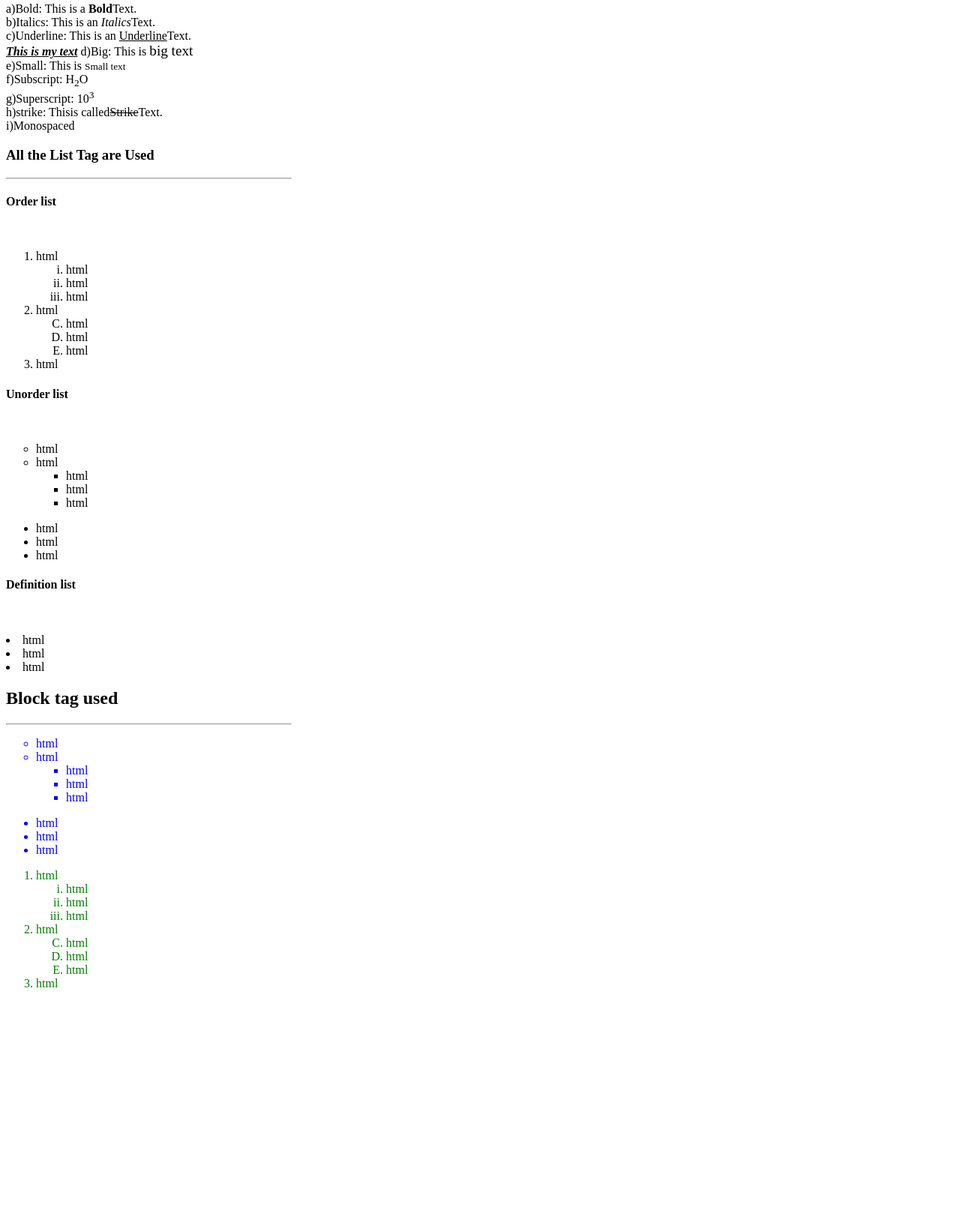
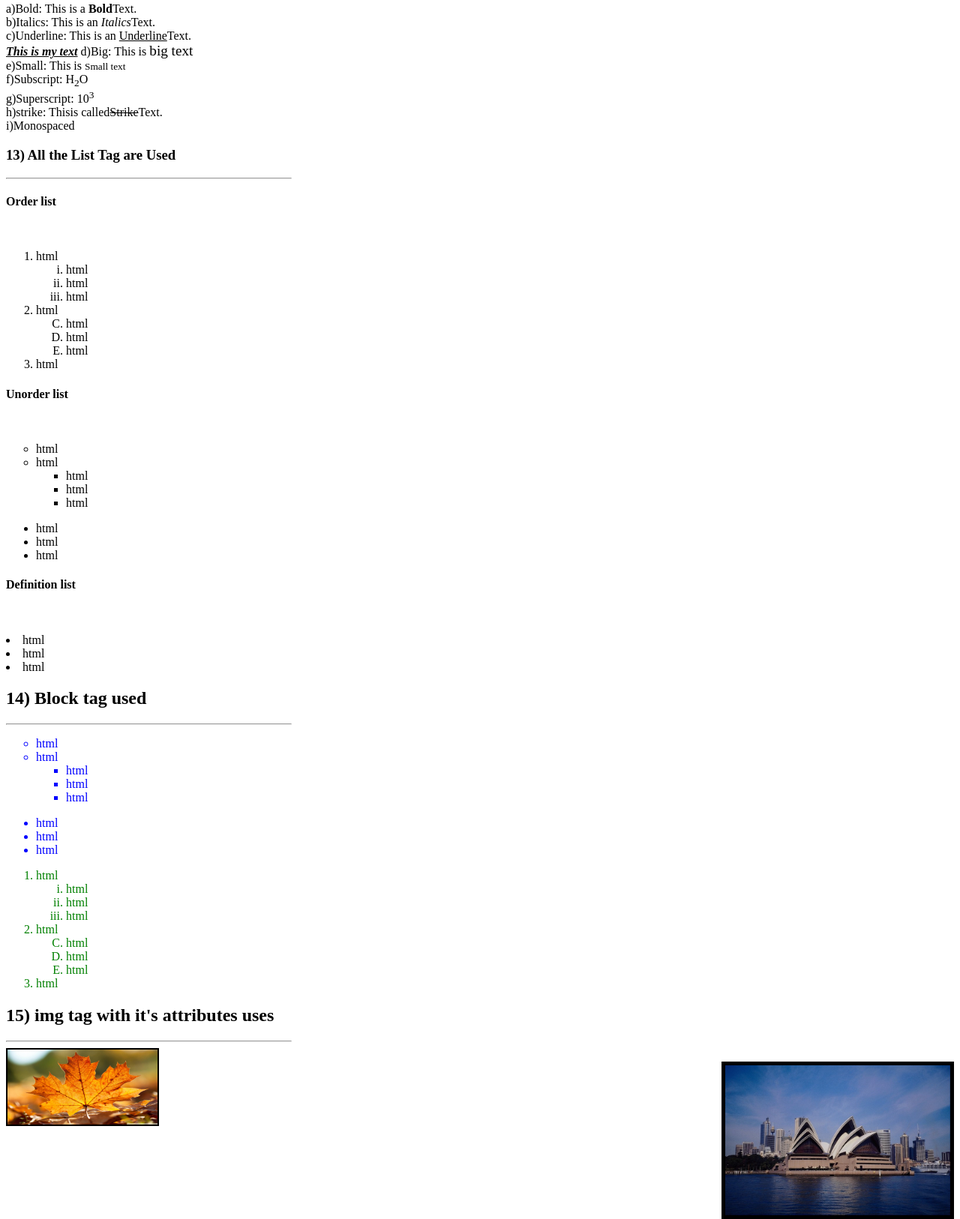
Before and after one commit to rabikrayadav/html, a plain HTML site: page index.html in a window 1280 px wide. Shown: the part 4394-6020 px from the top of the page at 75% size. Before the commit the page ends 5731 px from the top, so only its background shows below. Drawn offline with Linux system fonts and the light colour scheme.

Commit message:
18th commit, img tag with attributes

```diff
--- a/index.html
+++ b/index.html
@@ -1,5 +1,12 @@
 <html>
-<head><title>First Step</title></head>
+<head><title>First Step</title>
+<!-- Meta tags used it's attributes-->
+<meta name="keywords" content="html, meta tags, meta data" />
+<meta name= "description" content = "Learning about meta tags." />
+<meta name="revised" content="Rabi Kr Yadav" />
+<meta name="author" content="Rabi Kr Yadav">
+
+</head>
 <body>
 <center><h1>Welcome To Learning Html from bigning</h1></center>
 <p>1) There are 6 types of Heading Tag in Html they all are below</p>
@@ -168,7 +175,7 @@ g)Superscript: 10<sup>3</sup><br />
 h)strike: Thisis called<strike>Strike</strike>Text.<br />
 i)Monospaced
 
-<h3> All the List Tag are Used</h2><hr width="30%" align="left">
+<h3>13) All the List Tag are Used</h2><hr width="30%" align="left">
 
 <h4>Order list</h4><br />
 
@@ -213,7 +220,7 @@ i)Monospaced
 <li>html</li>
 </dl>
 
-<h2>Block tag used</h2><hr width="30%" align="left">
+<h2>14) Block tag used</h2><hr width="30%" align="left">
 <div style="color:blue" float="left">
 <ul type="circle">
 <li>html</li>
@@ -243,7 +250,10 @@ i)Monospaced
 <li>html</li>
 </ol>
 </div>
+<h2>15) img tag with it's attributes uses</h2><hr width="30%" align="left">
 
+<img src="images/logo.jpg" alt="Logo" border="2" align="left" height="100px" width="200px" /> <br />
+<img src="images/banner.jpg" alt="banneer" border="5" align="right" height="200px" width="300px" />
 
 
 </body>
```
Also changed, not shown: images/banner.JPG (added), images/logo.jpg (added).
